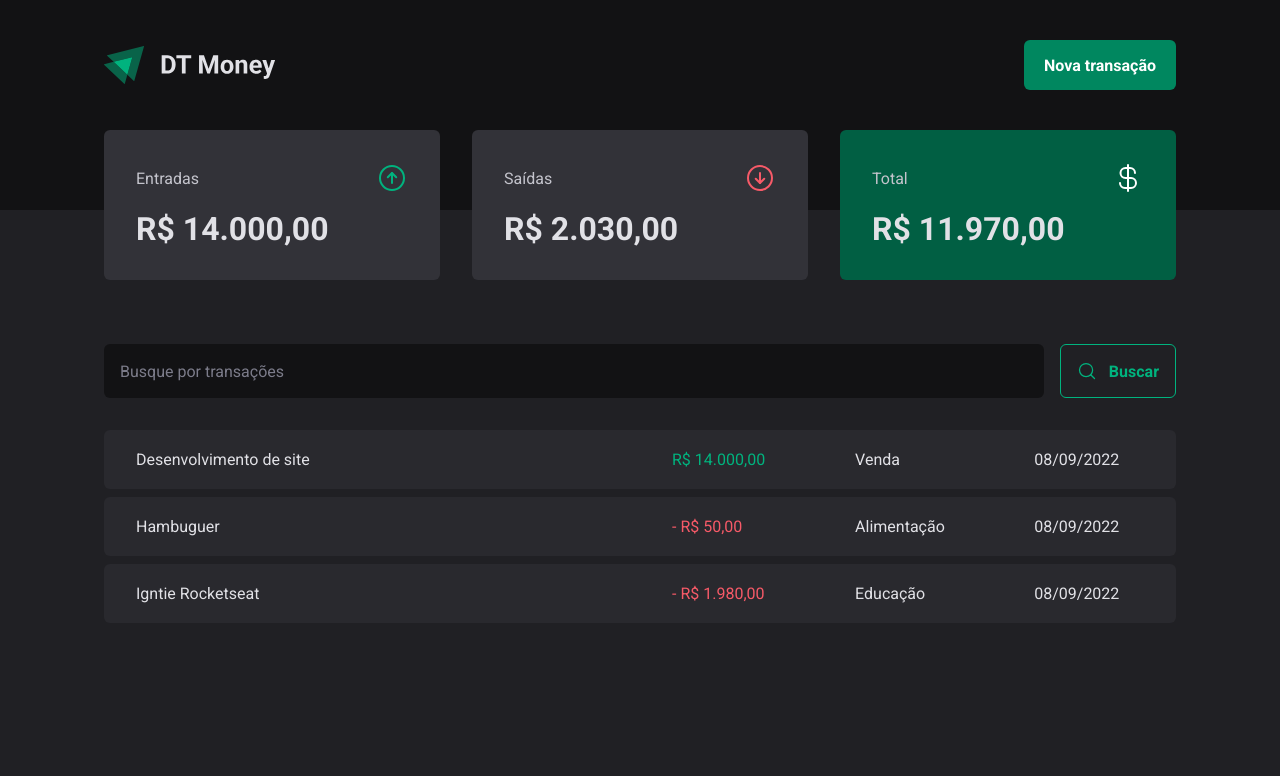
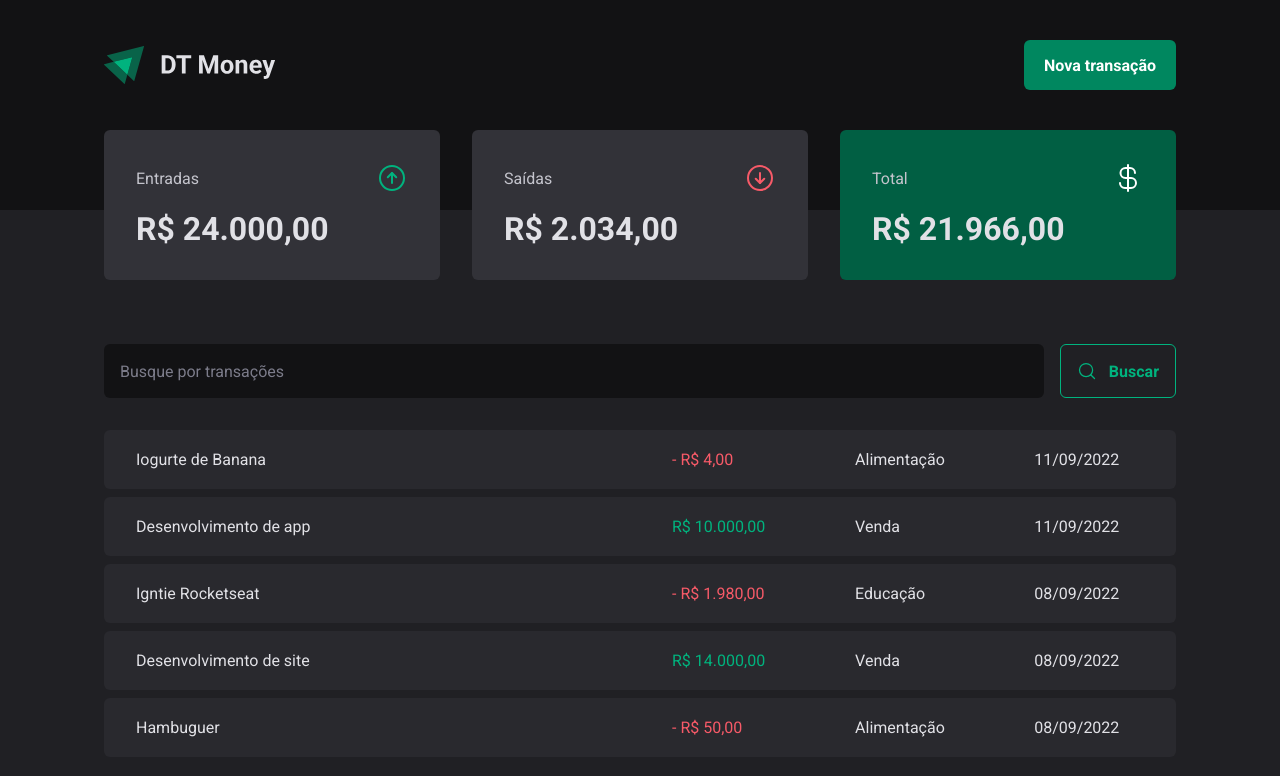
Before and after one commit to CesarNeo/ignite-v2-dt-money, a React (Vite) app: page / in a window 1280 px wide. Shown: the top 776 px of the page. Built offline with nearby package versions, Linux system fonts and the light colour scheme; data requests are answered from the project's data file.

Commit message:
feat: create new transactions

```diff
--- a/server.json
+++ b/server.json
@@ -23,6 +23,22 @@
       "category": "Educação",
       "price": 1980,
       "createdAt": "2022-09-08T23:30:50.648Z"
+    },
+    {
+      "description": "Desenvolvimento de app",
+      "price": 10000,
+      "category": "Venda",
+      "type": "income",
+      "createdAt": "2022-09-11T16:10:50.559Z",
+      "id": 4
+    },
+    {
+      "description": "Iogurte de Banana",
+      "price": 4,
+      "category": "Alimentação",
+      "type": "outcome",
+      "createdAt": "2022-09-11T16:21:50.480Z",
+      "id": 5
     }
   ]
 }
--- a/src/components/NewTransactionModal/index.tsx
+++ b/src/components/NewTransactionModal/index.tsx
@@ -3,6 +3,7 @@ import * as Dialog from '@radix-ui/react-dialog'
 import { ArrowCircleDown, ArrowCircleUp, X } from 'phosphor-react'
 import { Controller, useForm } from 'react-hook-form'
 import * as zod from 'zod'
+import { useTransactions } from '../../hooks/useTransactions'
 
 import {
   CloseButton,
@@ -22,18 +23,32 @@ const newTransactionFormSchema = zod.object({
 type NewTransactionsFormInputs = zod.infer<typeof newTransactionFormSchema>
 
 export function NewTransactionModal() {
+  const { createTransaction } = useTransactions()
+
   const {
     control,
     register,
     handleSubmit,
+    reset,
     formState: { isSubmitting },
   } = useForm<NewTransactionsFormInputs>({
     resolver: zodResolver(newTransactionFormSchema),
   })
 
-  async function handleCreateNewTransaction(data: NewTransactionsFormInputs) {
-    await new Promise((resolve) => setTimeout(resolve, 2000))
-    console.log(data)
+  async function handleCreateNewTransaction({
+    category,
+    description,
+    price,
+    type,
+  }: NewTransactionsFormInputs) {
+    await createTransaction({
+      category,
+      description,
+      price,
+      type,
+    })
+
+    reset()
   }
 
   return (
--- a/src/contexts/TransactionsContext.tsx
+++ b/src/contexts/TransactionsContext.tsx
@@ -10,13 +10,21 @@ export type Transaction = {
   createdAt: string
 }
 
+interface TransactionsProviderProps {
+  children: ReactNode
+}
+
+interface CreateTransactionData {
+  description: string
+  price: number
+  category: string
+  type: 'income' | 'outcome'
+}
+
 interface TransactionContextType {
   transactions: Transaction[]
   fetchTransactions: (query?: string) => Promise<void>
-}
-
-interface TransactionsProviderProps {
-  children: ReactNode
+  createTransaction: (data: CreateTransactionData) => Promise<void>
 }
 
 export const TransactionContext = createContext({} as TransactionContextType)
@@ -24,9 +32,11 @@ export const TransactionContext = createContext({} as TransactionContextType)
 export function TransactionsProvider({ children }: TransactionsProviderProps) {
   const [transactions, setTransactions] = useState<Transaction[]>([])
 
-  async function fetchTransactions(query?: string) {
+  async function fetchTransactions(query?: string): Promise<void> {
     const response = await api.get('transactions', {
       params: {
+        _sort: 'createdAt',
+        _order: 'desc',
         q: query,
       },
     })
@@ -35,12 +45,31 @@ export function TransactionsProvider({ children }: TransactionsProviderProps) {
     setTransactions(data)
   }
 
+  async function createTransaction({
+    category,
+    description,
+    price,
+    type,
+  }: CreateTransactionData): Promise<void> {
+    const response = await api.post('transactions', {
+      description,
+      price,
+      category,
+      type,
+      createdAt: new Date(),
+    })
+
+    setTransactions((oldState) => [response.data, ...oldState])
+  }
+
   useEffect(() => {
     fetchTransactions()
   }, [])
 
   return (
-    <TransactionContext.Provider value={{ transactions, fetchTransactions }}>
+    <TransactionContext.Provider
+      value={{ transactions, fetchTransactions, createTransaction }}
+    >
       {children}
     </TransactionContext.Provider>
   )
```
